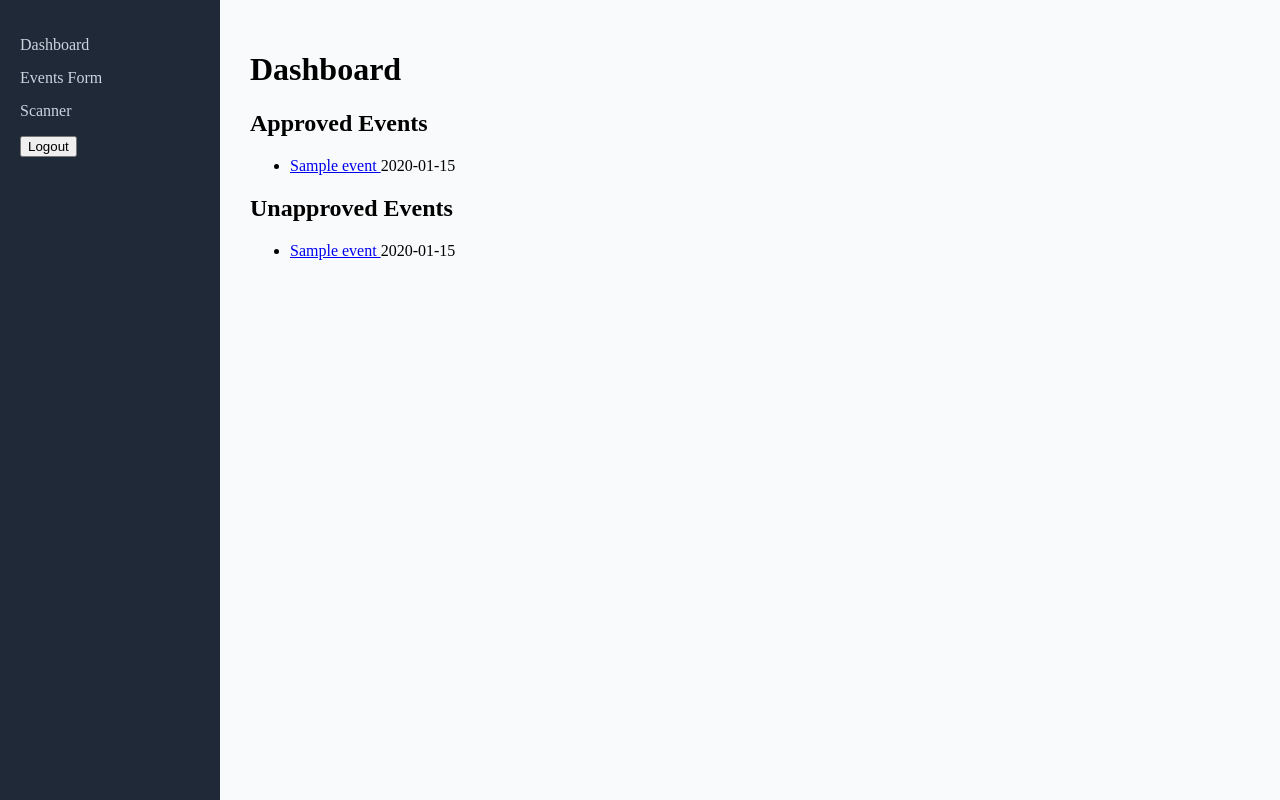
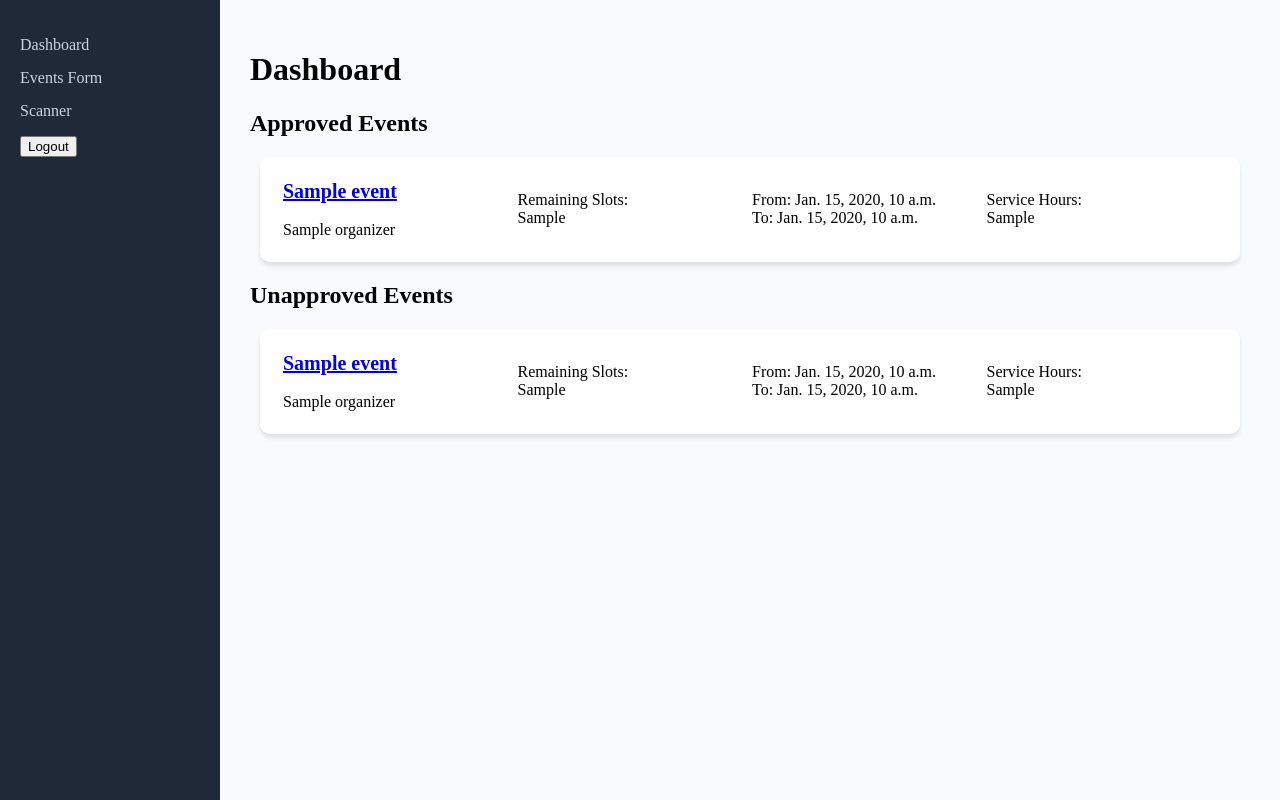
Before and after one commit to lmmtolin/004_itmgt25_project, a Django app: template servicehourstracker/core/templates/core/org_dashboard.html in a window 1280 px wide. Run offline with Django 5.2, Linux system fonts and the light colour scheme; the template is opened without the code that fills it: most values are stand-ins (such as "Sample title", 1, 10 or a date in 2020).

Commit message:
added layout org dashboard

```diff
--- a/servicehourstracker/core/templates/core/org_dashboard.html
+++ b/servicehourstracker/core/templates/core/org_dashboard.html
@@ -51,6 +51,26 @@
     box-sizing: border-box;
     overflow-y: scroll;
   }
+
+  .event_cell {
+  background-color: white;
+  padding: 20px;
+  border-radius: 10px;
+  box-shadow: 0 4px 4px rgba(0, 0, 0, 0.1);
+  margin: 10px;
+}
+
+.event_cell #event-name{
+  font-weight: bold;
+  font-size: 20px;
+}
+
+.per_event{
+  width: 100%;
+}
+.per_event td{
+  width: 200px;
+}
 </style>
 
 <div class="sidebar">
@@ -71,20 +91,49 @@
 <h1>Dashboard</h1>
 <div>
   <h2>Approved Events</h2>
-  <ul>
   {% for event in approved_events %}
-  <li>
-  <a href="/org_events_detail/{{event.id}}">{{event.name}} </a
-  >{{event.startdatetime}} {% endfor %}</li>
-  </ul>
+  <div class="event_cell">
+          <table class="per_event">
+          <tr>
+          <td>
+          <a href="/org_events_detail/{{event.id}}"><div id="event-name">{{ event.name }}</div></a>
+          <br>
+          <div id="event-organizer">{{ event.organizer.name }}</div></td>
+          <td><div id="event-slots">Remaining Slots: <br>{{ event.remaining_slots }}</div></td>
+          <td><div id="event-time">
+            From: {{ event.start_datetime }}
+            <br>
+            To: {{ event.end_datetime }}
+
+          <td>Service Hours: <br>{{ event.service_hours }}</td>
+            </div>
+          </td>
+          </tr>
+          </table>
+          </div> {% endfor %}
+
 </div>
 <div>
   <h2>Unapproved Events</h2>
-  <ul>
-  <li>
   {% for event in unapproved_events %}
-  <a href="/org_events_detail/{{event.id}}">{{event.name}} </a
-  >{{event.startdatetime}}{% endfor %}</li>
-  </ul>
+  <div class="event_cell">
+          <table class="per_event">
+          <tr>
+          <td>
+          <a href="/org_events_detail/{{event.id}}"><div id="event-name">{{ event.name }}</div></a>
+          <br>
+          <div id="event-organizer">{{ event.organizer.name }}</div></td>
+          <td><div id="event-slots">Remaining Slots: <br>{{ event.remaining_slots }}</div></td>
+          <td><div id="event-time">
+            From: {{ event.start_datetime }}
+            <br>
+            To: {{ event.end_datetime }}
+
+          <td>Service Hours: <br>{{ event.service_hours }}</td>
+            </div>
+          </td>
+          </tr>
+          </table>
+          </div> {% endfor %}
 </div>
 </div>
```
